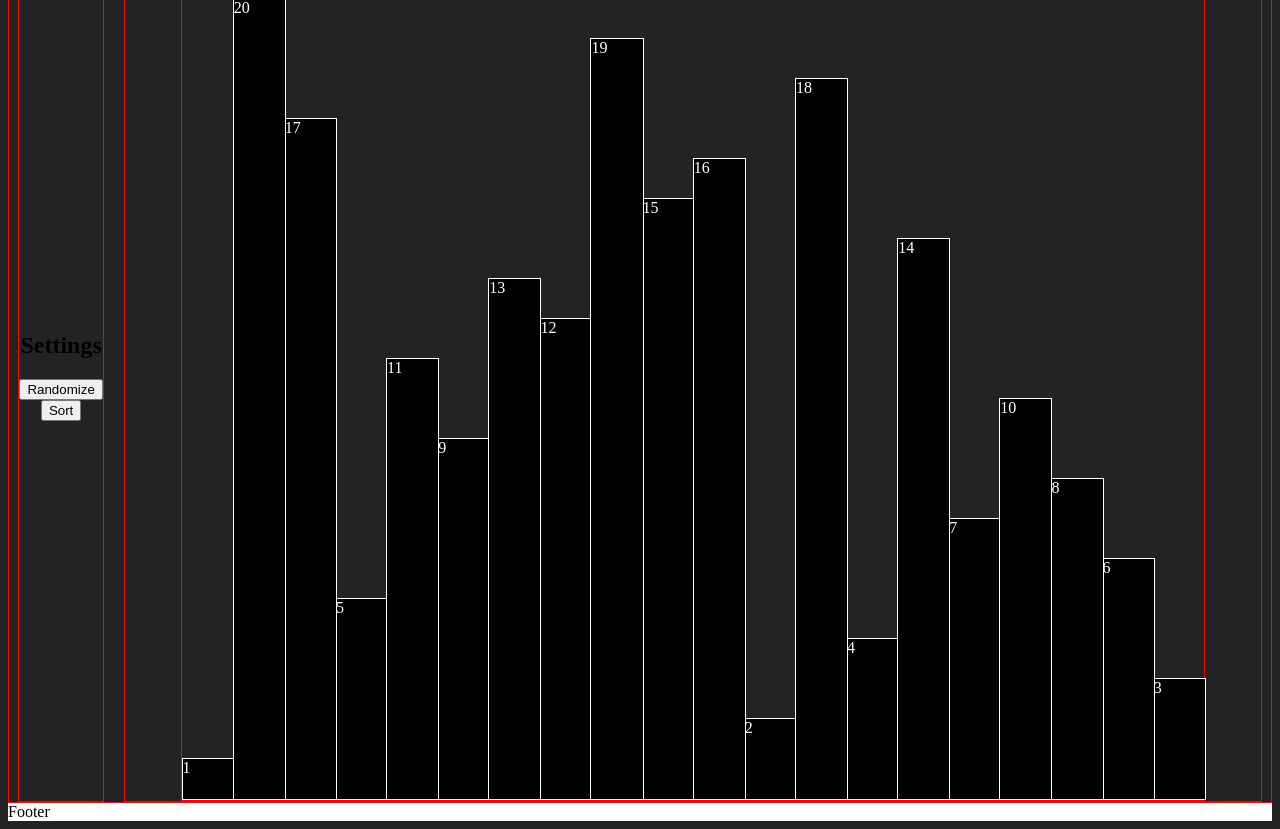
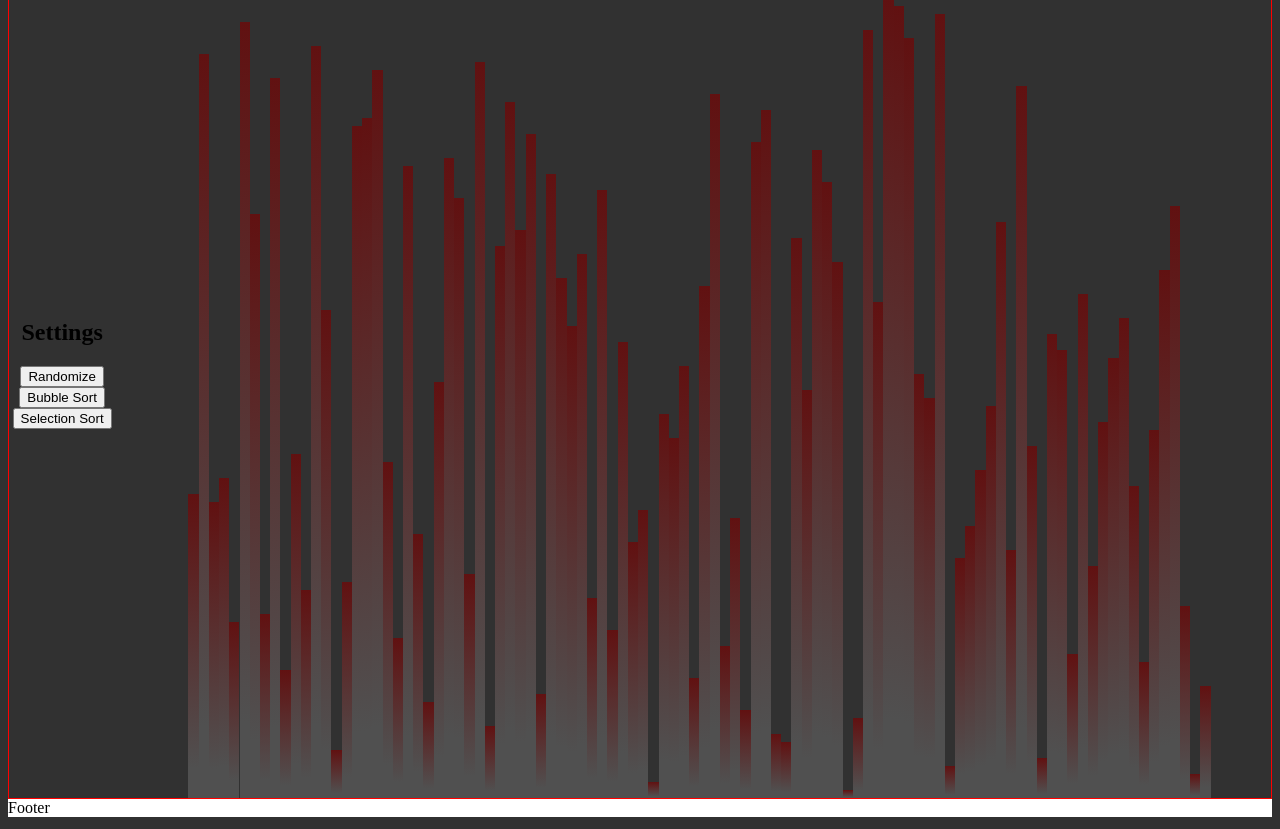
Before and after one commit to anveshkandi/sorting-visualizer, a plain HTML site: page index.html in a window 1280 px wide. Both pictures are taken after a click on the button "Randomize". Shown: the part 78-907 px from the top of the page. Drawn offline with Linux system fonts and the light colour scheme.

Commit message:
Fix bubble sort and add animation

```diff
--- a/index.html
+++ b/index.html
@@ -13,7 +13,8 @@
         <div class="settings">
             <h2>Settings</h2>
             <button class="randomBtn">Randomize</button>
-            <button class="sortBtn">Sort</button>
+            <button class="bblBtn">Bubble Sort</button>
+            <button class="selBtn">Selection Sort</button>
         </div>
 
         <div class="visualizer-container">
--- a/script.js
+++ b/script.js
@@ -1,7 +1,10 @@
 const box = document.querySelector('.box');
-const randomButton = document.querySelector('.randomBtn')
-const sortButton = document.querySelector('.sortBtn')
-let barCount = 20;
+const randomButton = document.querySelector('.randomBtn');
+const bblButton = document.querySelector('.bblBtn');
+const selButton = document.querySelector('.selBtn');
+const BLUE = "element-blue";
+
+let barCount = 100;
 let BAR_WIDTH = 100 / barCount;
 let BAR_HEIGHT = 100 / barCount;
 
@@ -10,40 +13,53 @@ var elements = []
 for (var i = 0; i<barCount; i++){
     const div = document.createElement('div');
     div.className = "element";
-    div.textContent = i + 1;
+    // div.textContent = i + 1;
     div.style.height = (i+1)*BAR_HEIGHT + "%";
     div.style.width = BAR_WIDTH + "%"
     div.style.left = i*BAR_WIDTH + "%";
     elements.push(div);
     box.appendChild(div);
 }
-// [bars[0].style.left, bars[99].style.left] = [bars[99].style.left, bars[0].style.left];
 
-function randomize(bars){
+async function randomize(bars){
     for (var i = bars.length - 1; i > 0; i--) {
         var j = Math.floor(Math.random() * (i + 1));
-        [bars[i].style.left, bars[j].style.left] = [bars[j].style.left, bars[i].style.left];
-        [bars[i],bars[j]] = [bars[j],bars[i]]
+        await swap(i,j);
     }
-    console.log(bars[0].style.height);
 }
 
-function bblSort(bars){
-    console.log("Entering sort!");
+async function bblSort(bars){
     for(var i = 1; i < bars.length; i++){
       for(var j = 0; j < ( bars.length - i); j++){
-        if(bars[j].style.height > bars[j+1].style.height){
-            console.log("Ahh!");
-            [bars[j].style.left, bars[j+1].style.left] = [bars[j+1].style.left, bars[j].style.left];
+        if(bars[j].offsetHeight > bars[j+1].offsetHeight){
+            await swap(j,j+1);
         }
       }
     }
    }
 
+async function swap (i,j){
+    elements[i].classList.add(BLUE);
+    [elements[i].style.left, elements[j].style.left] = [elements[j].style.left, elements[i].style.left];
+    [elements[i],elements[j]] = [elements[j],elements[i]];
+    await sleep(15);
+    elements[j].classList.remove(BLUE);
+}
+
+function sleep(delay) {
+    return new Promise(resolve => {
+        setTimeout(resolve, delay);
+    });
+}
+
 randomButton.addEventListener('click', ()=> {
     randomize(elements);
 })
 
-sortButton.addEventListener('click', ()=> {
+bblButton.addEventListener('click', ()=> {
     bblSort(elements);
 })
+
+selButton.addEventListener('click', ()=> {
+    bblSort(elements);
+})
--- a/styles.css
+++ b/styles.css
@@ -1,5 +1,5 @@
 body {
-    background-color: rgb(35, 35, 35);
+    background-color: rgb(49, 49, 49);
 }
 
 .container {
@@ -14,7 +14,6 @@ body {
     flex-direction: column;
     align-items: center;
     justify-content: center;
-    border: 1px solid red;
 }
 
 .visualizer-container {
@@ -24,12 +23,10 @@ body {
     margin: 2;
     flex-direction: column;
     width: 90%;
-    border: 1px solid red;
 }
 
 .box {
     display: flex;
-    border: 1px solid red;
     width: 90%;
     height: 50em;
     position: relative;
@@ -37,9 +34,9 @@ body {
     /* background-color: white; */
 }
 
-.box .element {
-    background-color: black;
-    border: 1px solid white;
+.element {
+    background: linear-gradient(rgb(97, 17, 17) 0%, rgb(80, 80, 80) 90.2%);
+    /* border: 1px solid white; */
     color: white;
     align-self: flex-end;
     position: absolute;
@@ -49,3 +46,7 @@ body {
 .footer {
     background-color: white;
 }
+
+.element-blue {
+    background: linear-gradient(rgb(25, 0, 255) 0%, rgb(80, 80, 80) 90.2%);
+}
```
